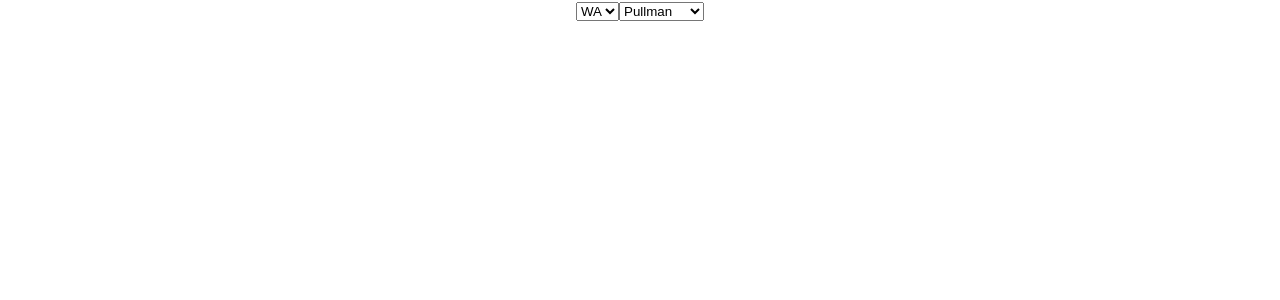
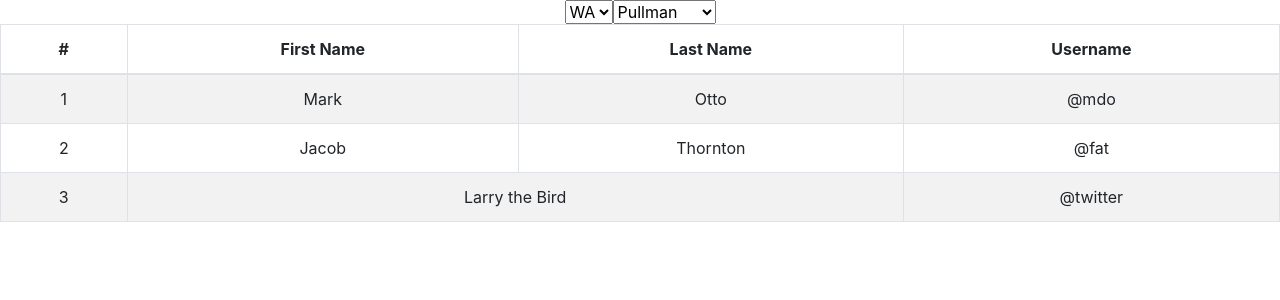
Before and after one commit to JKremer3/BobbyTablesDB, a React (Create React App) app in the folder frontend/: page / in a window 1280 px wide. Shown: the top 300 px of the page. Built offline with nearby package versions, Linux system fonts and the light colour scheme.

Commit message:
Added bootstrap to the app

```diff
--- a/frontend/src/App.js
+++ b/frontend/src/App.js
@@ -1,5 +1,7 @@
 import React from 'react';
 import logo from './logo.svg';
+import 'bootstrap/dist/css/bootstrap.min.css';
+import Table from 'react-bootstrap/Table';
 import './App.css';
 
 function App() {
@@ -19,9 +21,37 @@
                   <option value="CA">Spokane</option>
               </select>
           </div>
-      <div></div>
-      <div></div>
-  </div>
+          <Table striped bordered hover>
+              <thead>
+                  <tr>
+                      <th>#</th>
+                      <th>First Name</th>
+                      <th>Last Name</th>
+                      <th>Username</th>
+                  </tr>
+              </thead>
+              <tbody>
+                  <tr>
+                      <td>1</td>
+                      <td>Mark</td>
+                      <td>Otto</td>
+                      <td>@mdo</td>
+                  </tr>
+                  <tr>
+                      <td>2</td>
+                      <td>Jacob</td>
+                      <td>Thornton</td>
+                      <td>@fat</td>
+                  </tr>
+                  <tr>
+                      <td>3</td>
+                      <td colSpan="2">Larry the Bird</td>
+                      <td>@twitter</td>
+                  </tr>
+              </tbody>
+          </Table>
+          <div></div>
+      </div>
   );
 }
 
```
